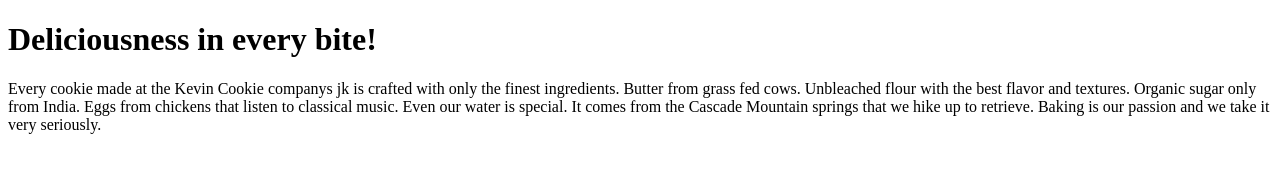
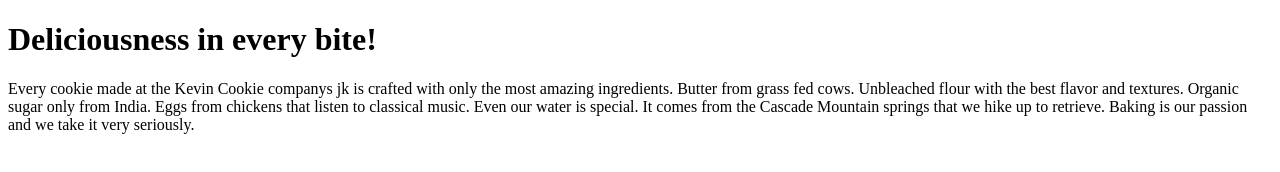
Before and after one commit to Originalnab/KelvinCookieCompany.com, a plain HTML site: page index.htm in a window 1280 px wide. Drawn offline with Linux system fonts and the light colour scheme.

Commit message:
update index text in main

```diff
--- a/index.htm
+++ b/index.htm
@@ -3,7 +3,7 @@
 <body>
 
 <h1>Deliciousness in every bite!</h1>
-<p>Every cookie made at the Kevin Cookie companys jk is crafted with only the finest ingredients. Butter from grass fed cows. Unbleached flour with the best flavor and textures. Organic sugar only from India. Eggs from chickens that listen to classical music. Even our water is special. It comes from the Cascade Mountain springs that we hike up to retrieve. Baking is our passion and we take it very seriously.</p>
+<p>Every cookie made at the Kevin Cookie companys jk is crafted with only the most amazing ingredients. Butter from grass fed cows. Unbleached flour with the best flavor and textures. Organic sugar only from India. Eggs from chickens that listen to classical music. Even our water is special. It comes from the Cascade Mountain springs that we hike up to retrieve. Baking is our passion and we take it very seriously.</p>
 
 </body>
 </html>
```
